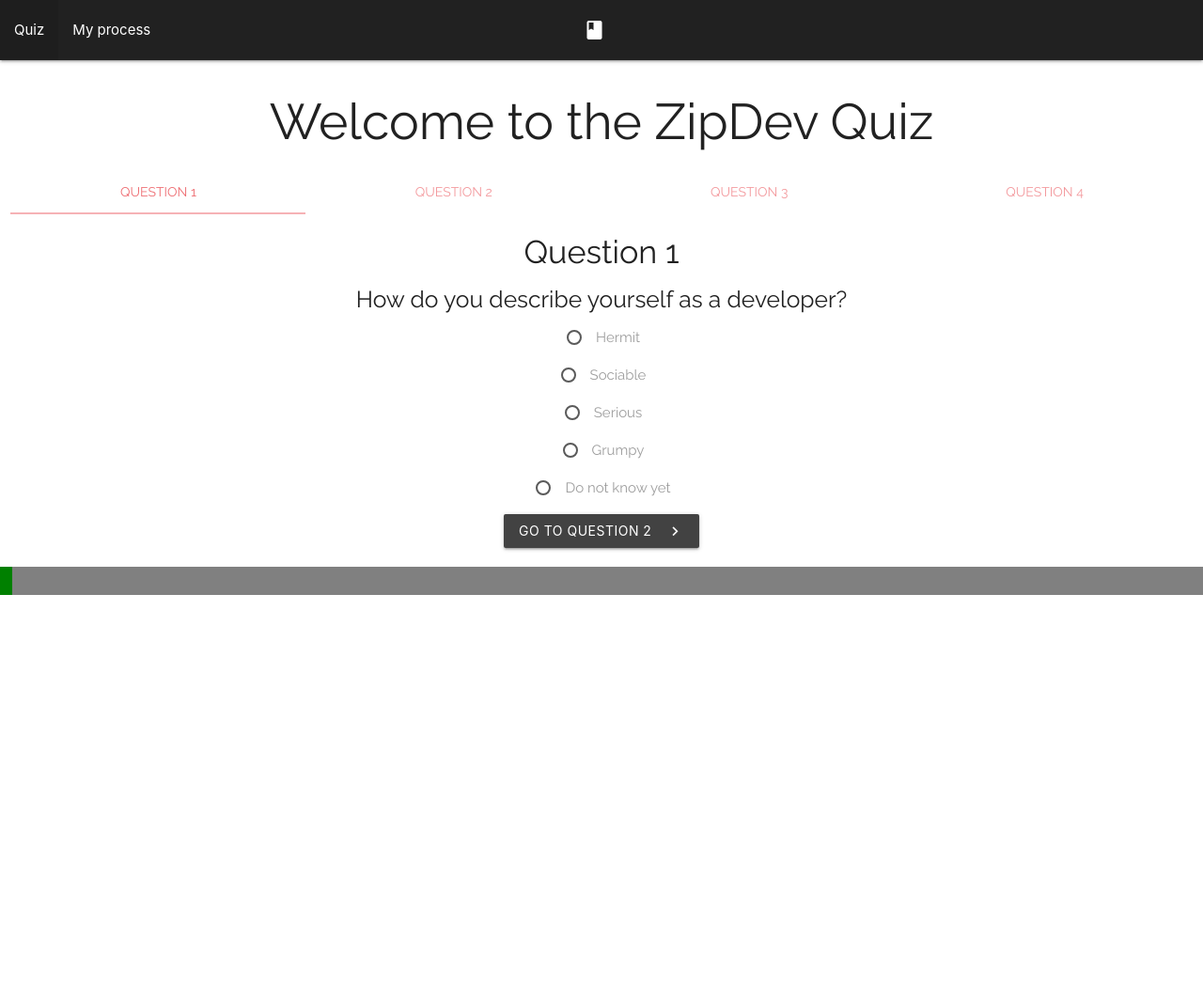
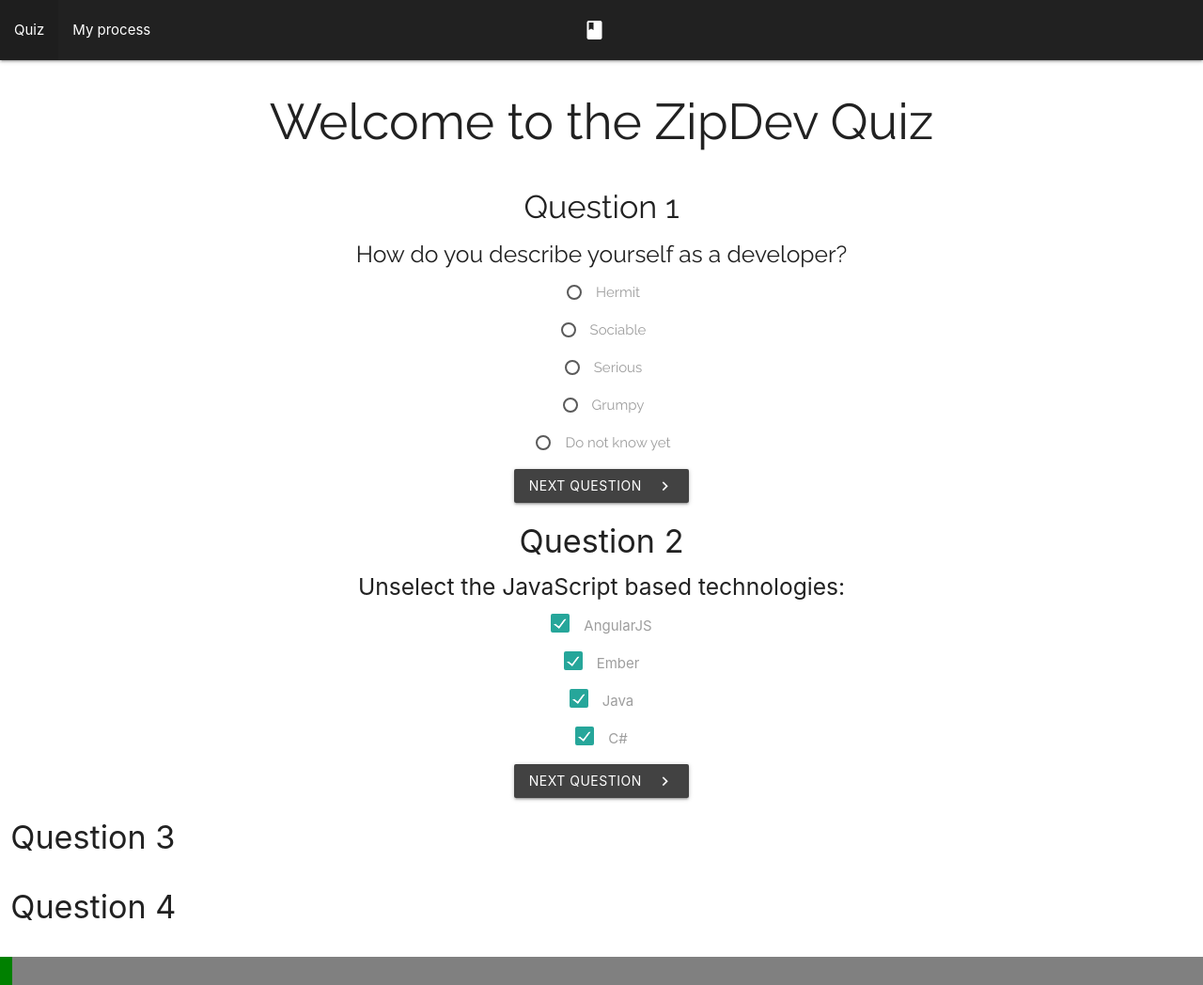
Before and after one commit to Pau-za/zipdev-quiz, a plain HTML site: page index.html in a window 1280 px wide. Shown: the whole page at 94% size. Before the commit the page ends 800 px from the top, so only its background shows below. Drawn offline with nearby package versions, Linux system fonts and the light colour scheme.

Commit message:
quits the tabs. Better will make apear and disapear each question

```diff
--- a/index.html
+++ b/index.html
@@ -29,14 +29,14 @@
     <div id="quiz contain">
         <h2 class="text center-align">Welcome to the ZipDev Quiz</h2>
         <div class="row">
-            <div class="col s12 ">
+            <!-- <div class="col s12 ">
                 <ul class="tabs ">
                     <li class="tab col s3"><a class="active text" href="#question1">Question 1</a></li>
                     <li class="tab col s3"><a class="text" href="#question2">Question 2</a></li>
                     <li class="tab col s3"><a class="text" href="#question3">Question 3</a></li>
                     <li class="tab col s3"><a class="text" href="#question4">Question 4</a></li>
                 </ul>
-            </div>
+            </div> -->
             <div id="question1" class="col s12 text center-align">
                 <h4>Question 1</h4>
                 <div>
@@ -73,7 +73,7 @@
                             </label>
                         </p>
                         <button class="btn waves-effect waves-light  grey darken-3" type="submit" name="2">
-                            Go to question 2
+                            Next Question
                             <i class="material-icons right">navigate_next</i>
                         </button>
                     </form>
@@ -82,7 +82,7 @@
             </div>
             <div id="question2" class="col s12 center">
                 <h4>Question 2</h4>
-                <h5>Select the JavaScript based technologies:</h5>
+                <h5>Unselect the JavaScript based technologies:</h5>
                 <form action="#">
                     <p>
                         <label>
@@ -109,7 +109,7 @@
                         </label>
                     </p>
                     <button  class="btn waves-effect waves-light grey darken-3" type="submit" name="3">
-                        Go to question 3
+                        Next Question
                         <i class="material-icons right">navigate_next</i>
                     </button>
                 </form>
--- a/js/index.js
+++ b/js/index.js
@@ -19,9 +19,9 @@
     const question1 = document.getElementsByClassName('q1');
     for (let i = 0; i < question1.length; i++) {
         if (question1[i].checked == true) {
-            // add info to the object;
             userAnswers.q1 = question1[i].value;
             console.log(userAnswers);
+            // pass to the next answer
         }
     };
 };
@@ -36,6 +36,7 @@
             //cambiar a pregunta 2
             //obtener el radiobutton seleccionado
             get1stQ();
+            console.log(btns);
         }
     })
 };
```
